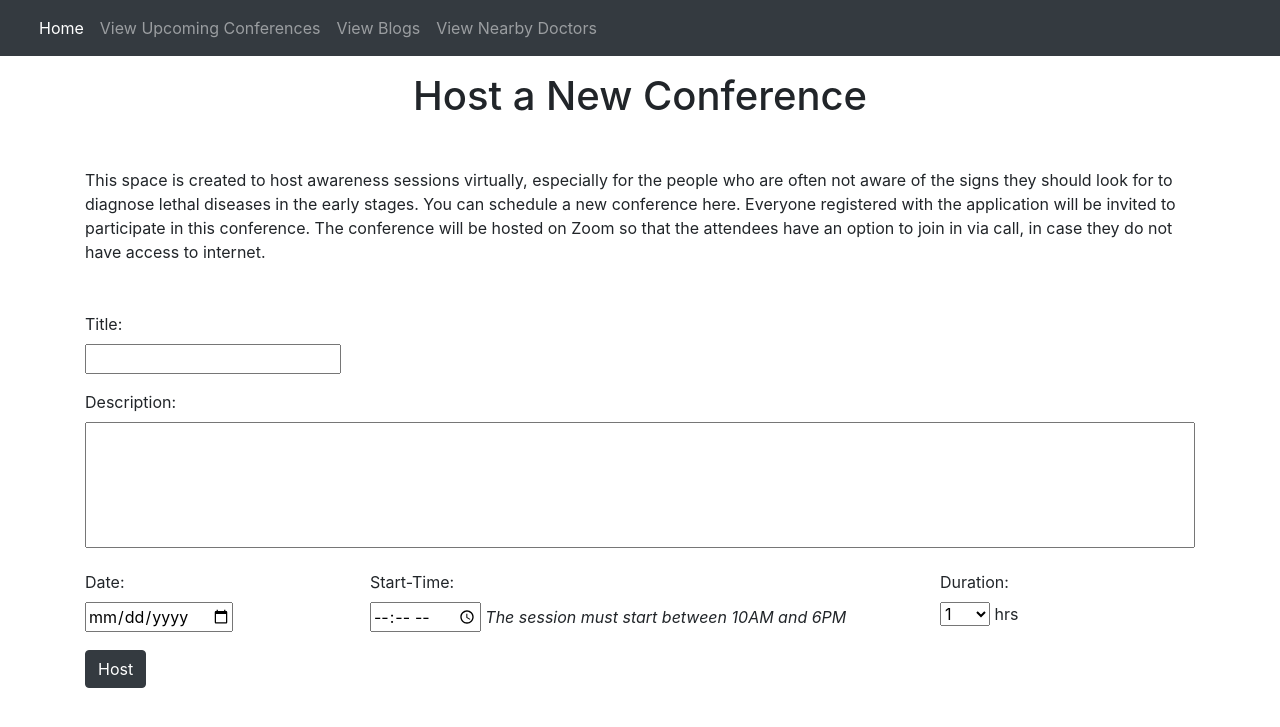
After one commit to Hackdotslash/T06-TwoAndAHalfMen, a Flask app: page /new-conference in a window 1280 px wide. The commit adds this page. Shown: the top 727 px of the page. Run offline with Flask 2, Linux system fonts and the light colour scheme; some libraries are stand-ins or nearby versions.

Commit message:
conferences html done

```diff
--- a/app.py
+++ b/app.py
@@ -94,11 +94,21 @@ def logout_doc():
 def new_blog():
     return render_template('new-blog.html')
 
+def get_doc_name(docID):
+    # fix this
+    return 'docName'
+
 @app.route('/view-blogs', methods=['GET'])
 def view_blogs():
     # get list of all blogs
-    blogs = [(1, 'blogTitle', 'dr. GB', 'timestamp', 'blogContent'), (2, 'blogTitle2', 'dr. KD', 'timestamp', 'blogContent')]
-    return render_template('view-blogs.html', length = len(blogs), blogs = blogs)
+    # (blog_id, title, author_id, published_at, content)
+    blogs = [(1, 'blogTitle', 1, 'timestamp', 'blogContent'), (2, 'blogTitle2', 1, 'timestamp', 'blogContent')]
+    length = len(blogs)
+    for i in range(length):
+        blogs[i] = list(blogs[i])
+        blogs[i][2] = get_doc_name(blogs[i][2])
+
+    return render_template('view-blogs.html', length = length, blogs = blogs)
 
 @app.route('/view-blog/<id>')
 def view_blog(id):
@@ -116,6 +126,28 @@ def submit_blog():
     # get ID
     blogID = 1
     return redirect(url_for('view_blog', id=blogID))
+
+@app.route('/new-conference', methods=['GET'])
+def new_conference():
+    return render_template('new-conference.html')
+
+@app.route('/view-conferences', methods=['GET'])
+def view_conferences():
+    # get list of all conferences
+    # (id, zoom_link, title, desc, start, end, docID)
+    conferences = [(1, 'https://us02web.zoom.us/j/2289', 'title', 'desc', 'timestamp_start', 'timestamp_end', 1), (2, 'https://us02web.zoom.us/j/8193', 'title2', 'desc2', 'timestamp_start', 'timestamp_end', 1)]
+    length = len(conferences)
+    for i in range(length):
+        conferences[i] = list(conferences[i])
+        conferences[i][6] = get_doc_name(conferences[i][6])
+
+    return render_template('view-conferences.html', length = len(conferences), conferences = conferences)
+
+@app.route('/submit-conference', methods=['POST'])
+def submit_conference():
+    docID = request.cookies.get('docID')
+    # put stuff in the DB - confID, title, description, date, starttime, duration, docID
+    return redirect(url_for('view_conferences'))
 
 @app.route('/diagnosis', methods=['GET'])
 def diagnosis():
--- a/static/css/index.css
+++ b/static/css/index.css
@@ -13,7 +13,7 @@
   margin-top: 50px;
 }
 
-.form-group em {
+form[name="docReg"] .form-group em {
   float: right;
   color: #00aaff;
 }
@@ -24,6 +24,9 @@ textarea {
   -webkit-box-sizing: border-box;
   -moz-box-sizing: border-box;
   box-sizing: border-box;
-
   width: 100%;
 }
+
+#duration-select {
+  width: 50px;
+}
--- /dev/null
+++ b/templates/new-conference.html
@@ -0,0 +1,63 @@
+{% extends 'base.html' %}
+
+{% block title %} Home {% endblock %}
+
+{% block css %}
+<link rel= "stylesheet" type= "text/css" href= "{{ url_for('static',filename='css/index.css') }}">
+{% endblock %}
+
+{% block body %}
+
+<div class="container">
+    <h1 class="text-center mt-3">Host a New Conference</h1>
+
+    <p class="mt-5">
+        This space is created to host awareness sessions virtually, especially for the people who are often not aware of the signs they should look for to diagnose lethal diseases in the early stages. You can schedule a new conference here. Everyone registered with the application will be invited to participate in this conference. The conference will be hosted on Zoom so that the attendees have an option to join in via call, in case they do not have access to internet.
+    </p>
+
+    <form method="POST" class="mt-5" action="/submit-conference">
+        <div class="form-group">
+            <label for="title">Title:</label>
+            <br />
+            <input type="text" name="title" />
+        </div>
+        <div class="form-group">
+            <label for="description">Description:</label>
+            <br />
+            <textarea name="description" rows="5"></textarea>
+        </div>
+        <div class="row">
+            <div class="form-group col-3">
+                <label for="date">Date:</label>
+                <br />
+                <input type="date" name="date">
+            </div>
+            <div class="form-group col-6">
+                <label for="start-time">Start-Time:</label>
+                <br />
+                <input type="time" name="start-time" min="10:00" max="18:00">
+                <em>The session must start between 10AM and 6PM</em>
+            </div>
+            <div class="form-group col-3">
+                <label for="duration">Duration:</label>
+                <br />
+                <select id="duration-select" name="duration">
+                    <option>1</option>
+                    <option>2</option>
+                    <option>3</option>
+                </select>
+                <label>hrs</label>
+            </div>
+        </div>
+        <script>
+            var today = new Date(new Date().getTime() + 24 * 60 * 60 * 1000).toISOString().split('T')[0];
+            console.log(today);
+            document.getElementsByName("date")[0].setAttribute('min', today);
+        </script>
+
+        <button class="btn btn-dark mb-3">Host</button>
+    </form>
+
+</div>
+
+{% endblock %}
--- a/templates/view-blogs.html
+++ b/templates/view-blogs.html
@@ -12,7 +12,6 @@
     <h1 class="text-center mt-3">Useful Healthcare Blogs</h1>
 
     <p class="mt-5">
-        If you are a doctor registered with any medical council in India, and are passionate about providing effective healthcare to rural patients at a reasonable cost, then please register yourself here.
     </p>
 
     {% for i in range(0, length) %}
```
Also changed, not shown: templates/view-conferences.html (added, +45 -0 lines).
